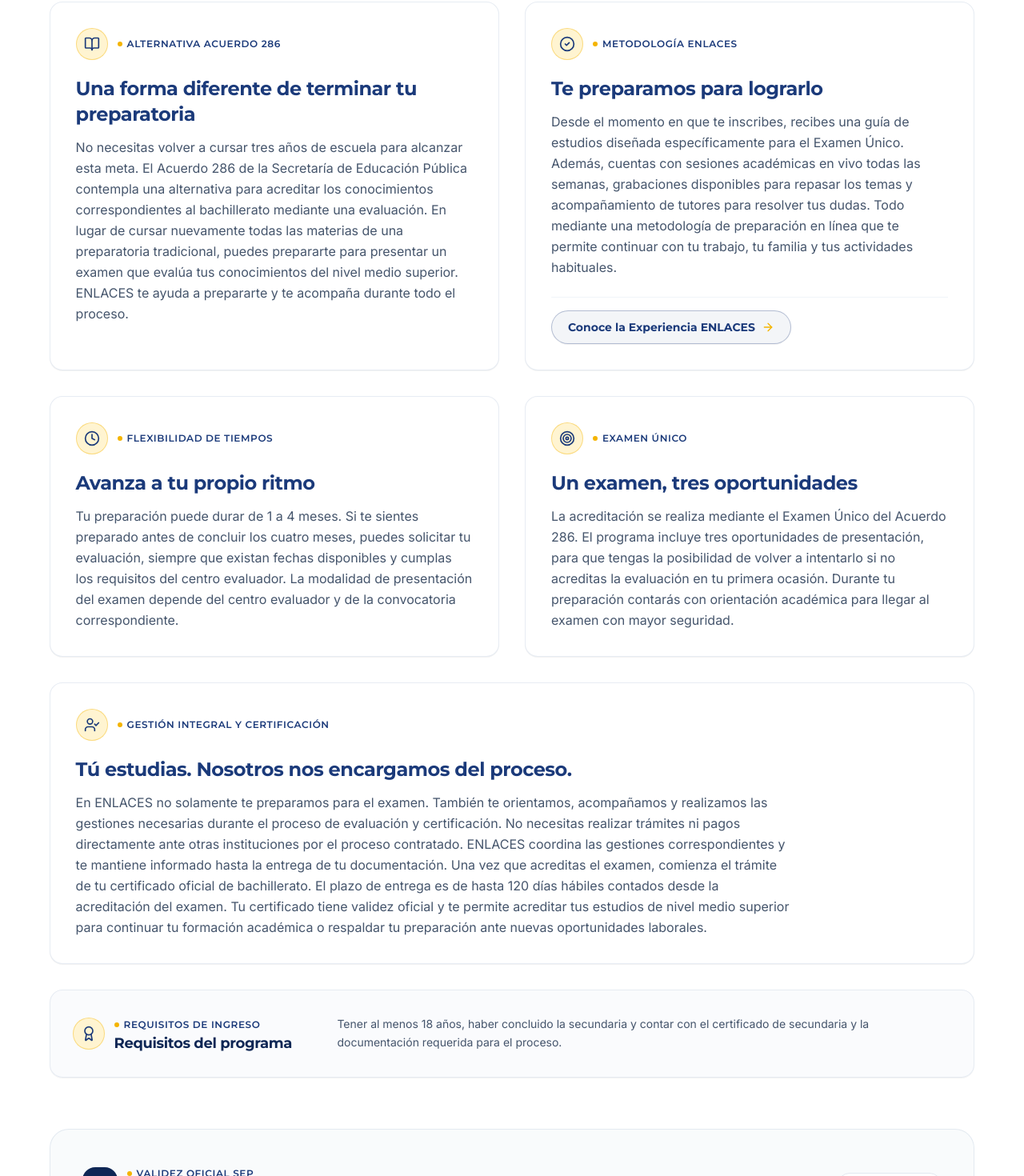
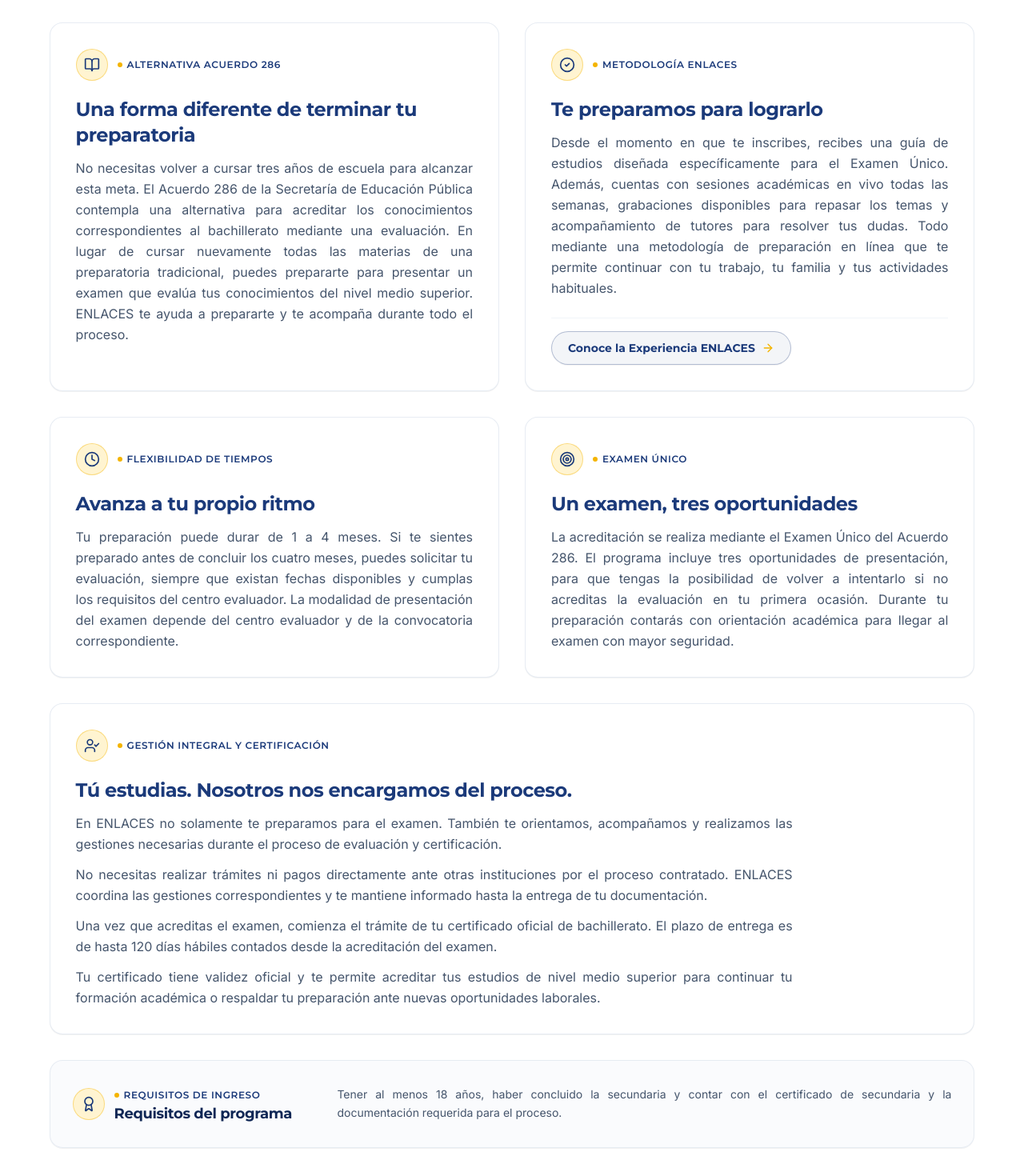
Before and after one commit to dmytro-webild/b02179c9-55a4-4431-96fc-35acbd36f5d2, a React (Vite) app: page /oferta/bachillerato-4-meses in a window 1280 px wide. Shown: the part 1800-3270 px from the top of the page at 80% size. Built offline with nearby package versions, Linux system fonts and the light colour scheme.

Commit message:
Webild agent: En la página Bachillerato en 4 meses, realiza los siguientes

```diff
--- a/src/pages/OfertaBachilleratoPage.tsx
+++ b/src/pages/OfertaBachilleratoPage.tsx
@@ -201,7 +201,7 @@ export default function OfertaBachilleratoPage() {
             </h2>
             <div className="mx-auto my-4 h-1 w-16 rounded-full bg-gradient-to-r from-[#1B3A7A] via-[#F4B400] to-[#1B3A7A]" />
             <p className="font-['Inter'] text-slate-600 text-base leading-relaxed">
-              Consulta los aspectos clave y la organización modular del Bachillerato en 4 meses.
+              Conoce cómo funciona nuestro programa, cómo te preparamos para el examen y cómo te acompañamos hasta recibir tu certificado oficial.
             </p>
           </div>
 
@@ -227,7 +227,7 @@ export default function OfertaBachilleratoPage() {
                 <h3 className="font-['Montserrat'] font-bold text-xl sm:text-2xl text-[#1B3A7A]">
                   Una forma diferente de terminar tu preparatoria
                 </h3>
-                <p className="mt-3 font-['Inter'] text-slate-600 text-sm sm:text-base leading-relaxed">
+                <p className="mt-3 font-['Inter'] text-slate-600 text-sm sm:text-base leading-relaxed text-left sm:text-justify">
                   No necesitas volver a cursar tres años de escuela para alcanzar esta meta. El Acuerdo 286 de la Secretaría de Educación Pública contempla una alternativa para acreditar los conocimientos correspondientes al bachillerato mediante una evaluación. En lugar de cursar nuevamente todas las materias de una preparatoria tradicional, puedes prepararte para presentar un examen que evalúa tus conocimientos del nivel medio superior. ENLACES te ayuda a prepararte y te acompaña durante todo el proceso.
                 </p>
               </div>
@@ -254,7 +254,7 @@ export default function OfertaBachilleratoPage() {
                 <h3 className="font-['Montserrat'] font-bold text-xl sm:text-2xl text-[#1B3A7A]">
                   Te preparamos para lograrlo
                 </h3>
-                <p className="mt-3 font-['Inter'] text-slate-600 text-sm sm:text-base leading-relaxed">
+                <p className="mt-3 font-['Inter'] text-slate-600 text-sm sm:text-base leading-relaxed text-left sm:text-justify">
                   Desde el momento en que te inscribes, recibes una guía de estudios diseñada específicamente para el Examen Único. Además, cuentas con sesiones académicas en vivo todas las semanas, grabaciones disponibles para repasar los temas y acompañamiento de tutores para resolver tus dudas. Todo mediante una metodología de preparación en línea que te permite continuar con tu trabajo, tu familia y tus actividades habituales.
                 </p>
               </div>
@@ -290,7 +290,7 @@ export default function OfertaBachilleratoPage() {
                 <h3 className="font-['Montserrat'] font-bold text-xl sm:text-2xl text-[#1B3A7A]">
                   Avanza a tu propio ritmo
                 </h3>
-                <p className="mt-3 font-['Inter'] text-slate-600 text-sm sm:text-base leading-relaxed">
+                <p className="mt-3 font-['Inter'] text-slate-600 text-sm sm:text-base leading-relaxed text-left sm:text-justify">
                   Tu preparación puede durar de 1 a 4 meses. Si te sientes preparado antes de concluir los cuatro meses, puedes solicitar tu evaluación, siempre que existan fechas disponibles y cumplas los requisitos del centro evaluador. La modalidad de presentación del examen depende del centro evaluador y de la convocatoria correspondiente.
                 </p>
               </div>
@@ -317,7 +317,7 @@ export default function OfertaBachilleratoPage() {
                 <h3 className="font-['Montserrat'] font-bold text-xl sm:text-2xl text-[#1B3A7A]">
                   Un examen, tres oportunidades
                 </h3>
-                <p className="mt-3 font-['Inter'] text-slate-600 text-sm sm:text-base leading-relaxed">
+                <p className="mt-3 font-['Inter'] text-slate-600 text-sm sm:text-base leading-relaxed text-left sm:text-justify">
                   La acreditación se realiza mediante el Examen Único del Acuerdo 286. El programa incluye tres oportunidades de presentación, para que tengas la posibilidad de volver a intentarlo si no acreditas la evaluación en tu primera ocasión. Durante tu preparación contarás con orientación académica para llegar al examen con mayor seguridad.
                 </p>
               </div>
@@ -344,9 +344,20 @@ export default function OfertaBachilleratoPage() {
                 <h3 className="font-['Montserrat'] font-bold text-xl sm:text-2xl text-[#1B3A7A]">
                   Tú estudias. Nosotros nos encargamos del proceso.
                 </h3>
-                <p className="mt-3 font-['Inter'] text-slate-600 text-sm sm:text-base leading-relaxed max-w-4xl">
-                  En ENLACES no solamente te preparamos para el examen. También te orientamos, acompañamos y realizamos las gestiones necesarias durante el proceso de evaluación y certificación. No necesitas realizar trámites ni pagos directamente ante otras instituciones por el proceso contratado. ENLACES coordina las gestiones correspondientes y te mantiene informado hasta la entrega de tu documentación. Una vez que acreditas el examen, comienza el trámite de tu certificado oficial de bachillerato. El plazo de entrega es de hasta 120 días hábiles contados desde la acreditación del examen. Tu certificado tiene validez oficial y te permite acreditar tus estudios de nivel medio superior para continuar tu formación académica o respaldar tu preparación ante nuevas oportunidades laborales.
-                </p>
+                <div className="mt-3 font-['Inter'] text-slate-600 text-sm sm:text-base leading-relaxed max-w-4xl space-y-3 text-left sm:text-justify">
+                  <p>
+                    En ENLACES no solamente te preparamos para el examen. También te orientamos, acompañamos y realizamos las gestiones necesarias durante el proceso de evaluación y certificación.
+                  </p>
+                  <p>
+                    No necesitas realizar trámites ni pagos directamente ante otras instituciones por el proceso contratado. ENLACES coordina las gestiones correspondientes y te mantiene informado hasta la entrega de tu documentación.
+                  </p>
+                  <p>
+                    Una vez que acreditas el examen, comienza el trámite de tu certificado oficial de bachillerato. El plazo de entrega es de hasta 120 días hábiles contados desde la acreditación del examen.
+                  </p>
+                  <p>
+                    Tu certificado tiene validez oficial y te permite acreditar tus estudios de nivel medio superior para continuar tu formación académica o respaldar tu preparación ante nuevas oportunidades laborales.
+                  </p>
+                </div>
               </div>
             </motion.div>
           </div>
@@ -374,7 +385,7 @@ export default function OfertaBachilleratoPage() {
                   </h3>
                 </div>
               </div>
-              <p className="text-sm font-['Inter'] text-slate-600 leading-relaxed lg:max-w-3xl">
+              <p className="text-sm font-['Inter'] text-slate-600 leading-relaxed lg:max-w-3xl text-left sm:text-justify">
                 Tener al menos 18 años, haber concluido la secundaria y contar con el certificado de secundaria y la documentación requerida para el proceso.
               </p>
             </div>
```
